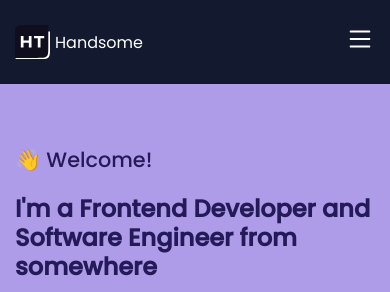
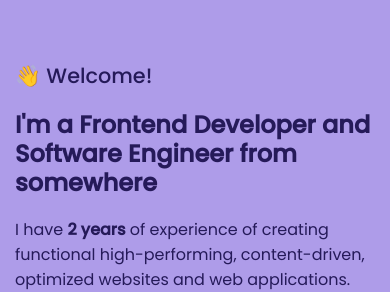
Before and after one commit to huzitaiwo/handsome, a React (Create React App) app: page / in a window 390 px wide. Shown: the top 292 px of the page. Built offline with nearby package versions, Linux system fonts and the light colour scheme; no server answers; the database is empty.

Commit message:
mobile menu

```diff
--- a/src/components/Navbar.css
+++ b/src/components/Navbar.css
@@ -50,27 +50,18 @@
 
 /* mobile landscape - 678px */
 @media (max-width: 678px) {
-  .navbar ul {
-    background: #13192e;
-    position: absolute;
-    left: 0;
-    top: 10vh;
-    width: 100%;
-    flex-direction: column;
-    align-items: flex-start;
-    height: 0;
-    overflow: hidden;
+  .navbar {
+    display: none;
   }
-  .hi {
+  .navbar .hi {
     border-radius: none;
     background: none;
     margin: 0;
     border: none;
   }
-  .navbar li {
+  .navbar .navbar__links {
     margin-left: 30px;
     padding: 0;
-    padding: 10px 0 !important;
   }
   .navbar .hi:hover {
     background: none;
@@ -81,7 +72,7 @@
 }
 
 @media (max-width: 512px) {
-  .navbar ul li {
+  .navbar .navbar__links {
     margin-left: 20px;
   }
 }
--- a/src/components/Navbar.js
+++ b/src/components/Navbar.js
@@ -1,11 +1,15 @@
+import { useState } from 'react'
 import { Link } from 'react-router-dom'
 import brand from '../asset/icon/logo.svg'
 import hamburger from '../asset/icon/hamburger.svg'
+import close from '../asset/icon/close.svg'
 
 // style
 import './Navbar.css'
 
 export default function Navbar() {
+  const [mobileMenu, setMobileMenu] = useState()
+
   return (
     <nav className='navbar'>
       <div className="container">
@@ -20,7 +24,7 @@ export default function Navbar() {
         </ul>
         <div className="toggler">
           <img className='hamburger' src={hamburger} alt="" />
-          {/* <img className='close' src={close} alt="" /> */}
+          <img className='close' src={close} alt="" />
         </div>
       </div>
     </nav>
```
